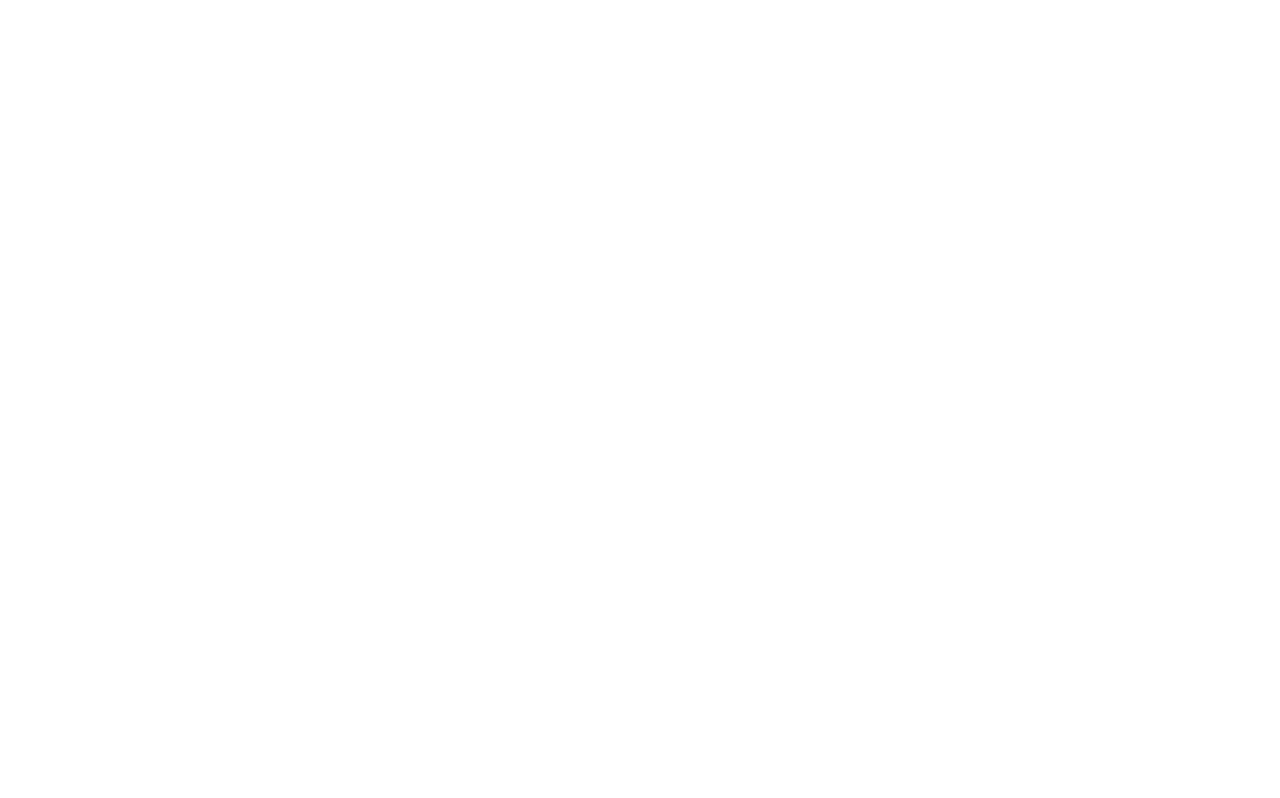
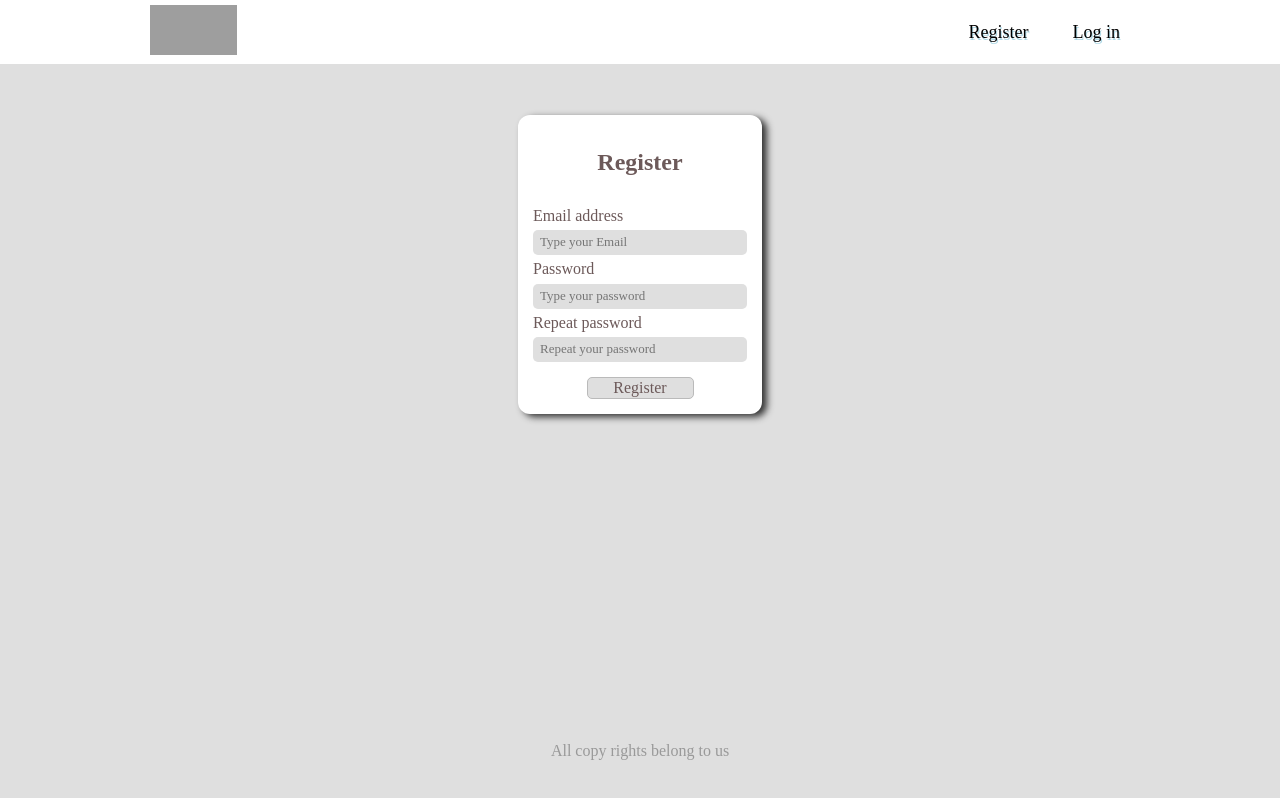
Before and after one commit to Maantvis/Cao_praktika, a website: page public/register/register.html in a window 1280 px wide. Drawn offline with nearby package versions, Linux system fonts and the light colour scheme; grey boxes are pictures that could not be loaded.

Commit message:
register form html and css done

```diff
--- a/public/register/register.html
+++ b/public/register/register.html
@@ -0,0 +1,56 @@
+<!DOCTYPE html>
+<html lang="en">
+  <head>
+    <meta charset="UTF-8" />
+    <meta http-equiv="X-UA-Compatible" content="IE=edge" />
+    <meta name="viewport" content="width=device-width, initial-scale=1.0" />
+    <title>Register</title>
+    <link
+      rel="stylesheet"
+      href="https://cdnjs.cloudflare.com/ajax/libs/normalize/8.0.1/normalize.min.css"
+      integrity="sha512-NhSC1YmyruXifcj/KFRWoC561YpHpc5Jtzgvbuzx5VozKpWvQ+4nXhPdFgmx8xqexRcpAglTj9sIBWINXa8x5w=="
+      crossorigin="anonymous"
+      referrerpolicy="no-referrer"
+    />
+    <link rel="stylesheet" href="./register.css" />
+    <script src="./register.js" defer></script>
+  </head>
+  <body>
+    <header class="head-container">
+      <div class="header">
+        <a href="../login/login.html"
+          ><img
+            src="https://upload.wikimedia.org/wikipedia/commons/thumb/9/98/Logos.svg/640px-Logos.svg.png"
+            alt="our page logo"
+        /></a>
+        <nav class="nav">
+          <a href="../register/register.html">Register</a>
+          <a href="../login/login.html">Log in</a>
+        </nav>
+      </div>
+    </header>
+    <section class="loginSection">
+      <form class="form">
+        <h2>Register</h2>
+        <div class="inputs">
+          <label for="email">Email address</label>
+          <input class="standart" type="email" name="email" id="email" placeholder="Type your Email" />
+          <label for="password">Password</label>
+          <input class="standart" type="password" name="password" id="password" placeholder="Type your password" />
+          <label for="repPassword">Repeat password</label>
+          <input
+            class="standart"
+            type="repPassword"
+            name="repPassword"
+            id="repPassword"
+            placeholder="Repeat your password"
+          />
+        </div>
+        <button id="login-btn" type="submit">Register</button>
+      </form>
+    </section>
+    <footer class="footer">
+      <p>All copy rights belong to us</p>
+    </footer>
+  </body>
+</html>
--- a/public/register/register.scss
+++ b/public/register/register.scss
@@ -0,0 +1,105 @@
+body {
+  background-color: rgb(223, 223, 223);
+  height: 97vh;
+  display: flex;
+  flex-direction: column;
+  box-sizing: border-box;
+}
+
+.head-container {
+  background-color: #fff;
+  //   margin: 0 auto;
+
+  .header {
+    width: 100%;
+    display: flex;
+    justify-content: space-between;
+    background-color: #fff;
+    align-items: center;
+    width: 100%;
+    max-width: 1000px;
+    margin: 0 auto;
+
+    img {
+      width: 100%;
+      height: 50px;
+      margin: 5px 10px;
+    }
+
+    .nav > a {
+      padding: 5px 10px;
+      display: inline-block;
+      margin: 0 10px;
+      font-size: 18px;
+      text-decoration: none;
+      color: black;
+      text-shadow: lightblue 1px 2px;
+      transition: all 0.3s;
+    }
+
+    .nav > a:hover {
+      transform: scale(1.5);
+    }
+  }
+}
+
+/* form section */
+.loginSection {
+  margin: 0 auto;
+  display: flex;
+  min-height: 50vh;
+  align-items: center;
+  justify-content: center;
+  color: rgb(108, 89, 89);
+
+  .form {
+    max-width: 300px;
+    box-shadow: #333 5px 3px 7px;
+    background-color: #fff;
+    padding: 15px;
+    border-radius: 12px;
+    display: flex;
+    flex-direction: column;
+    gap: 10px;
+    align-items: center;
+  }
+
+  .form > .inputs > .standart {
+    display: block;
+    width: 200px;
+    padding: 5px 7px;
+    border: none;
+    background-color: rgb(223, 223, 223);
+    border-radius: 5px;
+    margin: 5px 0;
+    font-size: 13px;
+  }
+
+  .form #login-btn {
+    width: 50%;
+    border: 1px solid rgb(186, 186, 186);
+    border-radius: 5px;
+    background-color: rgb(223, 223, 223);
+    color: rgb(108, 89, 89);
+  }
+  .error {
+    display: block;
+    width: 200px;
+    padding: 5px 7px;
+    border: none;
+    background-color: rgb(245, 206, 206);
+    border-radius: 5px;
+    margin: 5px 0;
+    font-size: 13px;
+    border: 1px solid red;
+    color: red;
+  }
+}
+
+/* footer */
+
+.footer {
+  margin-top: auto;
+  text-align: center;
+  color: #999;
+}
```
Also changed, not shown: public/register/register.css, 1 other file.
